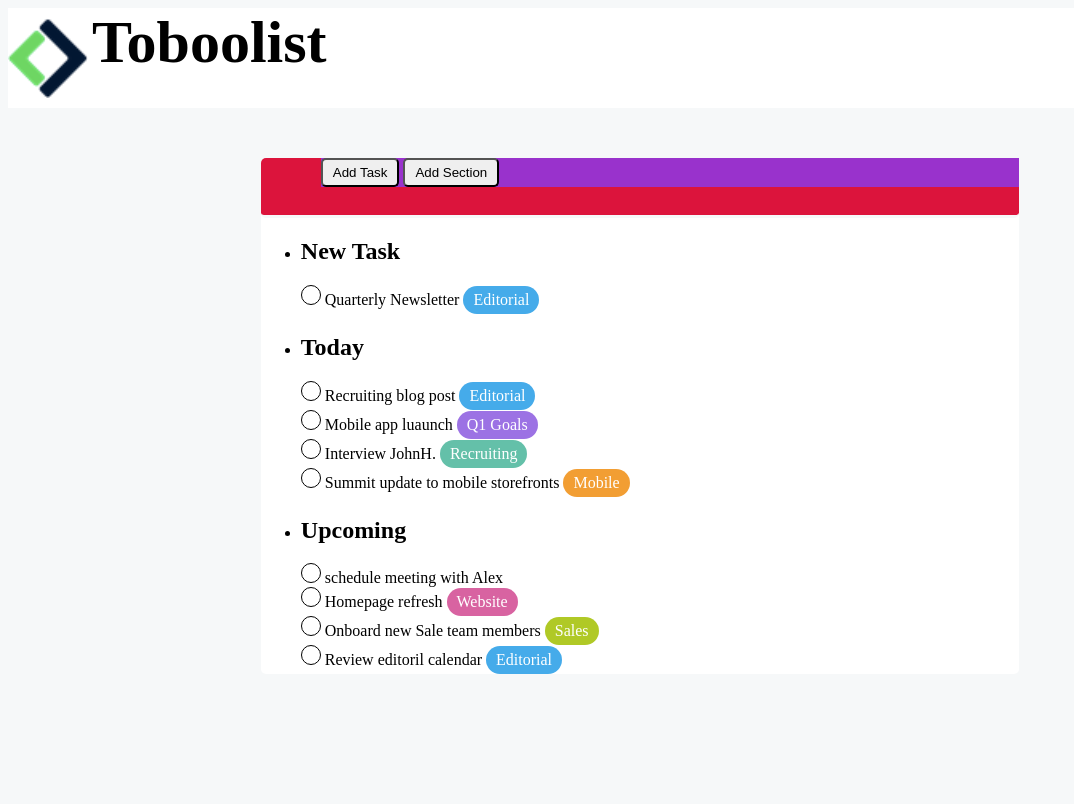
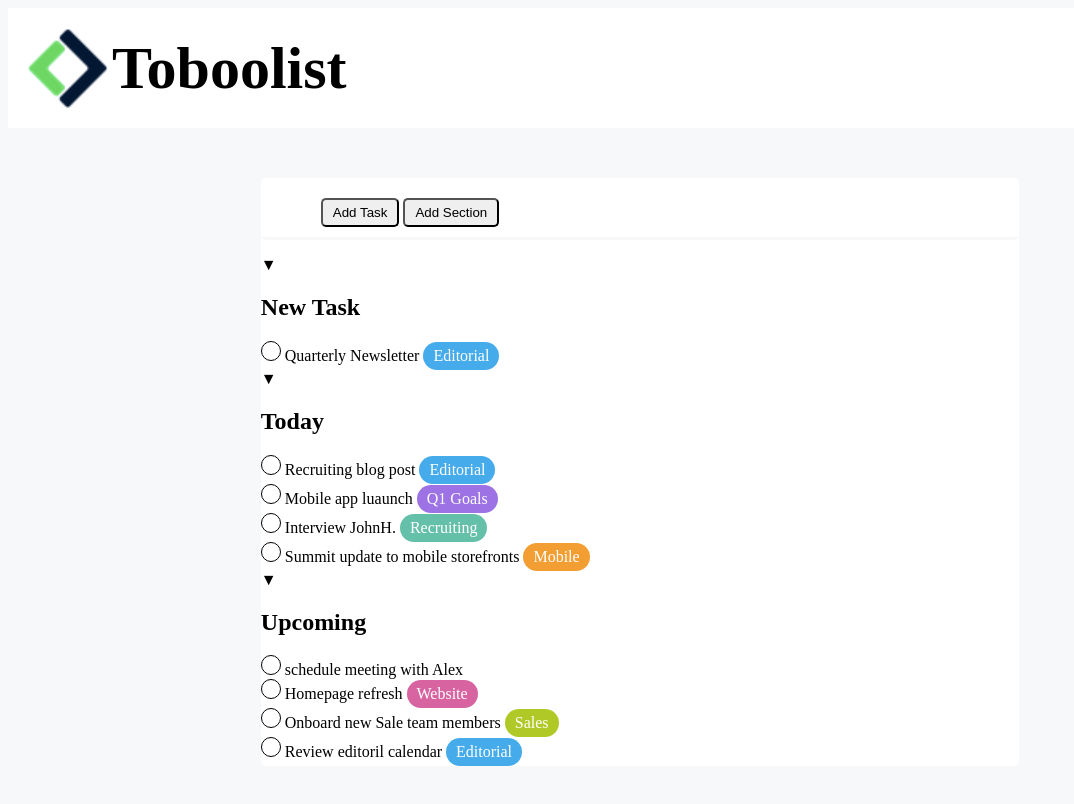
Before and after one commit to Piero-Onorati/html-css-toboolist, a plain HTML site: page index.html in a window 1280 px wide. Shown: the whole page, without its empty margins (0-1074 px from the left). Drawn offline with Linux system fonts and the light colour scheme.

Commit message:
update heder and .top container

```diff
--- a/css/style.css
+++ b/css/style.css
@@ -8,7 +8,7 @@ body{
 /* header */
 
 header{
-    height: 100px;
+    padding: 20px;
     background-color: white;
 }
 
@@ -19,6 +19,7 @@ header{
 }
 
  h1{
+     vertical-align: middle;
     font-size: 60px;
     display: inline;
 
@@ -35,20 +36,27 @@ header{
 }
 
 .top-container {
-    background-color: crimson;
-    height: 60px;
+    background-color:white;
     border-bottom: 3px solid #f6f8f9;
     border-radius: 5px;
 }
 
 .button-row{
-    margin-left: 60px;
-    background-color: darkorchid;
+    padding: 20px 50px 10px 60px;
 }
 
 .general-button{
     border-radius: 5px;
     padding: 5px 10px 5px 10px;
+}
+
+.custom-list{
+    list-style: none;
+    padding-left: 0;
+}
+
+.custom-list li::before{
+    content: '\25BC' ;
 }
 
 .circle{
--- a/index.html
+++ b/index.html
@@ -35,7 +35,7 @@
             <!-- end row with buttons -->
 
             <!-- start task list -->
-            <ul>
+            <ul class="custom-list">
                 <li>
                     <h2> New Task</h2>
                     <div class="row-list">
```
